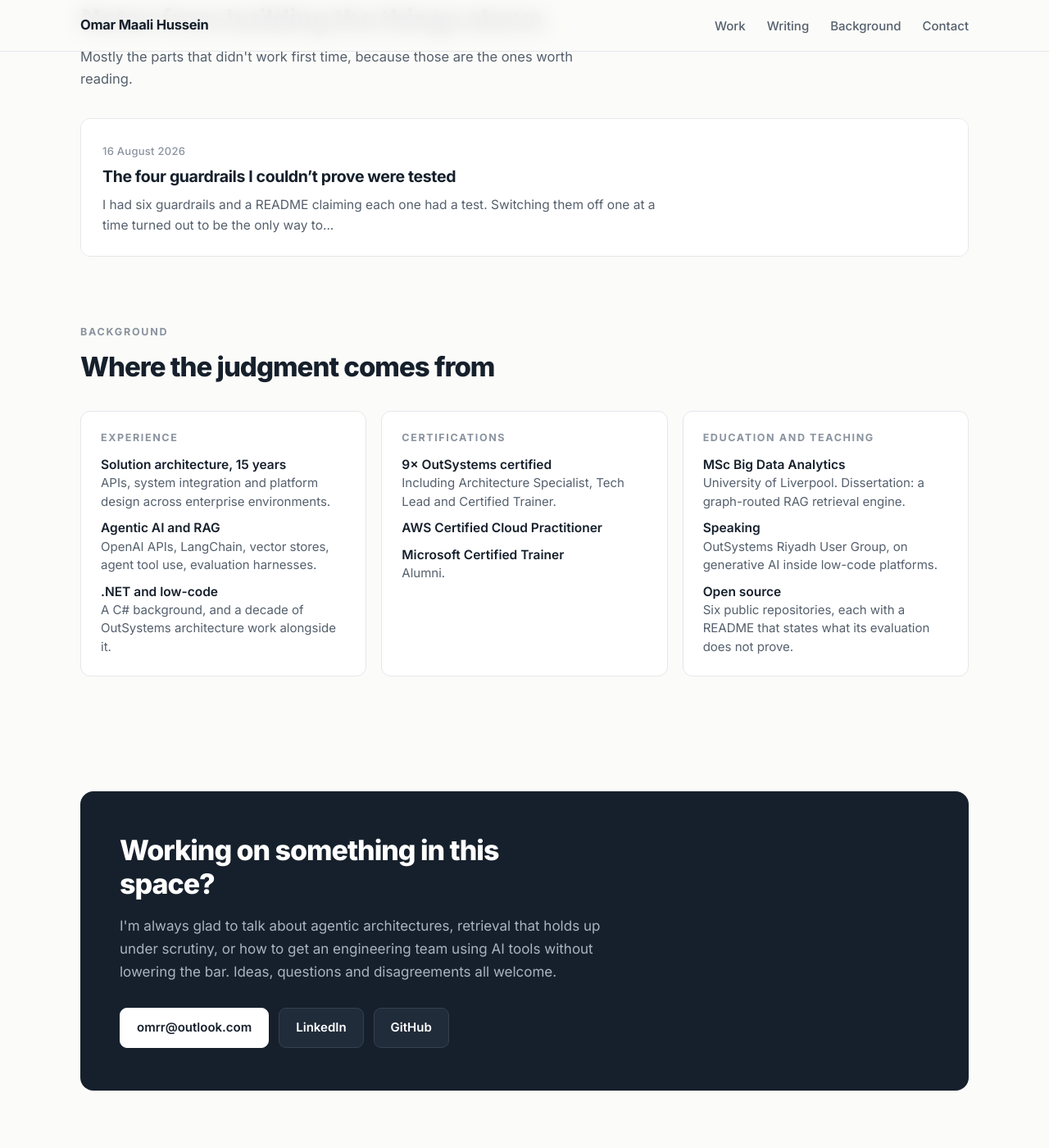
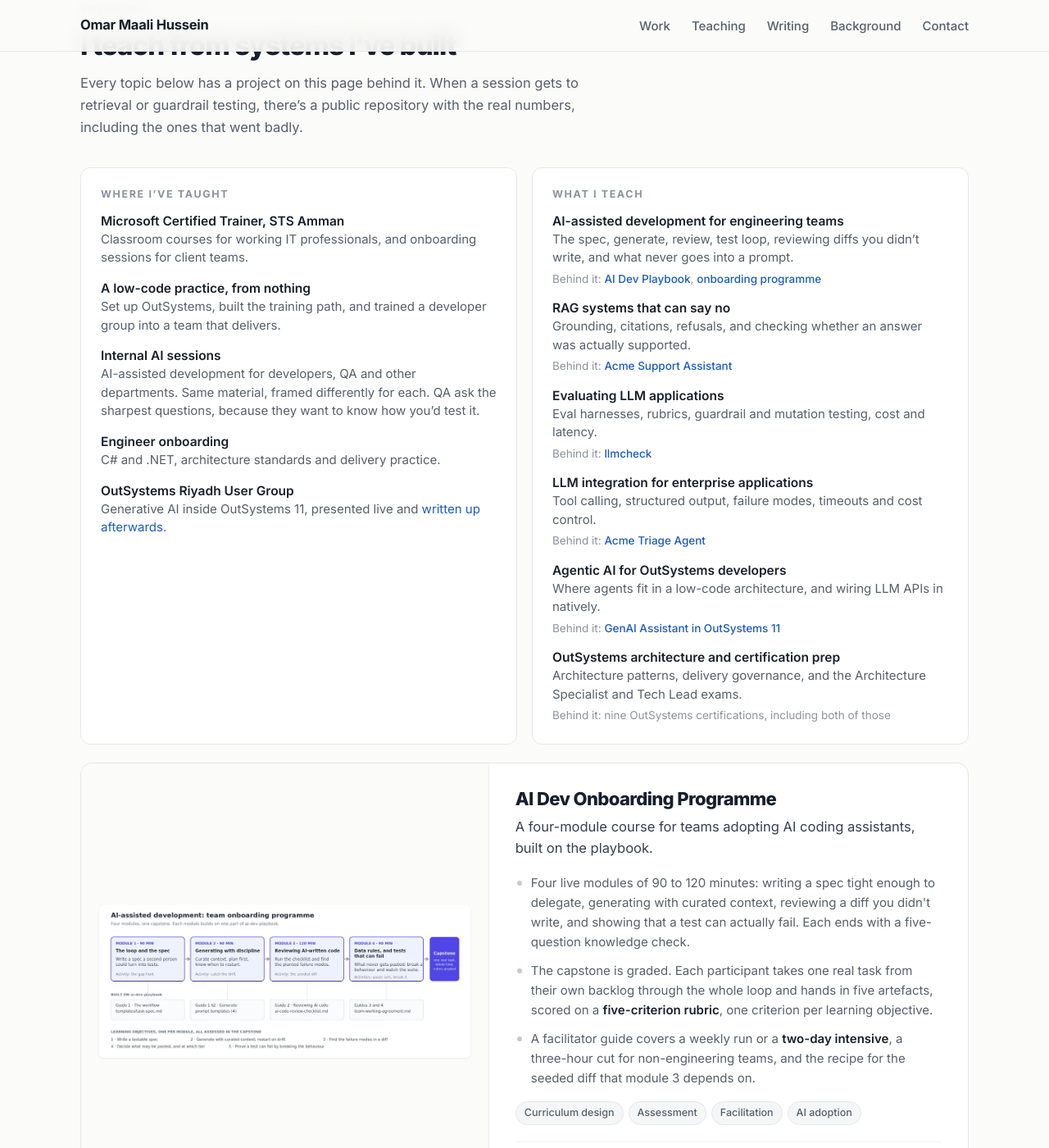
Before and after one commit to omarmaali/omarmaali.github.io, a Jekyll site: the page built from index.html, in a window 1280 px wide and 1400 px high, scrolled down 5349 px. Shown: the whole window at 82% size. Built offline with Jekyll 4.4.1, drawn with Linux system fonts in a browser that asks for light colours; some of the changed text lies outside the part shown.

Commit message:
Add teaching section.

```diff
--- a/_config.yml
+++ b/_config.yml
@@ -4,10 +4,11 @@
 # ---------------------------------------------------------------------------
 
 title: Omar Maali Hussein
-tagline: Solution Architect · AI Engineer
+tagline: Solution Architect · AI Engineer · Certified Trainer
 description: >-
-  Solution architect and AI engineer. Agentic systems, retrieval, and the
-  evaluation work most teams skip — published with the evidence.
+  Solution architect, AI engineer and certified trainer. Agentic systems,
+  retrieval, the evaluation work most teams skip, and teaching engineering
+  teams to build with AI. Published with the evidence.
 
 # The live address of the site. Change this if you move to a custom domain,
 # e.g. url: "https://omarmaali.com"
--- a/_data/projects.yml
+++ b/_data/projects.yml
@@ -35,12 +35,12 @@
 - title: Acme Triage Agent
   kicker: "An agent with full autonomy on reading and a hard gate on acting."
   image: acme-triage-agent
-  alt: "Architecture of a support triage agent: an autonomous agent loop that classifies, retrieves and drafts, five guardrails in the tool layer, then a human approval gate before any helpdesk write."
+  alt: "Architecture of a support triage agent: an autonomous agent loop that classifies, retrieves and drafts, six guardrails enforced in code, then a human approval gate before any helpdesk write."
   points:
     - "It reads a ticket, classifies it, drafts a grounded reply and proposes helpdesk actions. Then it stops. <b>Nothing reaches the helpdesk until a human approves it</b>, and customer replies can never be auto-approved at any setting."
-    - "Five guardrails enforced in the tool layer rather than the prompt, so removing a line from the system prompt cannot switch them off. Each has a test that fails if the guardrail is removed."
+    - "Six guardrails enforced in code rather than the prompt, so removing a line from the system prompt cannot switch them off. Each has a test that fails if the guardrail is removed."
     - "Auditing the finished code against its own README before publishing turned up <b>twelve real bugs</b>, including an ordering fault that could send a customer reply and then log it as failed. Every fix carries a regression test confirmed to fail against the old code."
-  note: "119 tests. Runs with or without an API key."
+  note: "130 tests. Runs with or without an API key."
   links:
     - text: "Repository"
       url: "https://github.com/omarmaali/acme-triage-agent"
@@ -86,3 +86,21 @@
     - text: "Read the write-up"
       url: "SITE_OUTSYSTEMS_ARTICLE"
   tags: [OutSystems, Low-code, LLM integration, Enterprise architecture]
+
+# --- Teaching -----------------------------------------------------------------
+# Entries with `group: teaching` render in the Teaching section, not under Work.
+
+- title: AI Dev Onboarding Programme
+  group: teaching
+  kicker: "A four-module course for teams adopting AI coding assistants, built on the playbook."
+  image: ai-dev-onboarding-program
+  alt: "Programme map: four modules of 90 to 120 minutes (the spec, generating with discipline, reviewing AI-written code, data rules and tests that can fail) leading to a rubric-graded capstone, each module built on one part of ai-dev-playbook."
+  points:
+    - "Four live modules of 90 to 120 minutes: writing a spec tight enough to delegate, generating with curated context, reviewing a diff you didn't write, and showing that a test can actually fail. Each ends with a five-question knowledge check."
+    - "The capstone is graded. Each participant takes one real task from their own backlog through the whole loop and hands in five artefacts, scored on a <b>five-criterion rubric</b>, one criterion per learning objective."
+    - "A facilitator guide covers a weekly run or a <b>two-day intensive</b>, a three-hour cut for non-engineering teams, and the recipe for the seeded diff that module 3 depends on."
+  note: "No cohort has run it yet, so it claims no participant outcomes."
+  links:
+    - text: "Repository"
+      url: "https://github.com/omarmaali/ai-dev-onboarding-program"
+  tags: [Curriculum design, Assessment, Facilitation, AI adoption]
--- /dev/null
+++ b/_includes/project-card.html
@@ -0,0 +1,32 @@
+{%- comment -%}
+  One project card. Used by the Work and Teaching sections of index.html.
+  Content lives in _data/projects.yml; entries with `group: teaching` render
+  under Teaching, everything else under Work.
+{%- endcomment -%}
+{% assign p = include.p %}
+{% assign anchor = p.title | downcase | replace: ' ', '-' | replace: '&', 'and' %}
+<article class="proj" id="{{ anchor }}">
+  <div class="shot">
+    <a href="{{ '/assets/img/' | append: p.image | append: '.webp' | relative_url }}"
+       title="Open the full-size diagram">
+      <img src="{{ '/assets/img/' | append: p.image | append: '-card.webp' | relative_url }}"
+           alt="{{ p.alt }}" loading="lazy" decoding="async">
+    </a>
+  </div>
+  <div class="body">
+    <h3>{{ p.title }}</h3>
+    <p class="kicker">{{ p.kicker }}</p>
+    <ul>
+      {% for pt in p.points %}<li>{{ pt }}</li>{% endfor %}
+    </ul>
+    <div class="tags">
+      {% for t in p.tags %}<span>{{ t }}</span>{% endfor %}
+    </div>
+    <div class="meta">
+      {% for l in p.links %}
+      <a href="{% if l.url == 'SITE_OUTSYSTEMS_ARTICLE' %}{{ site.outsystems_article }}{% else %}{{ l.url }}{% endif %}" rel="noopener">{{ l.text }} &rarr;</a>
+      {% endfor %}
+      {% if p.note %}<span class="note">{{ p.note }}</span>{% endif %}
+    </div>
+  </div>
+</article>
--- a/_layouts/default.html
+++ b/_layouts/default.html
@@ -19,6 +19,7 @@
     <nav>
       <ul>
         <li class="hide-sm"><a href="{{ '/#work' | relative_url }}">Work</a></li>
+        <li class="hide-sm"><a href="{{ '/#teaching' | relative_url }}">Teaching</a></li>
         <li><a href="{{ '/writing/' | relative_url }}" {% if page.url contains '/writing' %}aria-current="page"{% endif %}>Writing</a></li>
         <li class="hide-sm"><a href="{{ '/#credentials' | relative_url }}">Background</a></li>
         <li><a href="{{ '/#contact' | relative_url }}">Contact</a></li>
--- a/assets/css/style.css
+++ b/assets/css/style.css
@@ -175,6 +175,12 @@ section + section{padding-top:0}
 .contact .links a.solid{background:#fff;color:var(--ink);border-color:#fff}
 .contact .links a.solid:hover{background:#e9edf2;color:#000}
 
+/* --- teaching ------------------------------------------------------------ */
+.teach{display:grid;grid-template-columns:repeat(2,1fr);gap:18px;margin-bottom:22px}
+.teach .cred ul{gap:14px}
+.cred li .ref{display:block;margin-top:4px;font-size:13.5px;color:var(--faint)}
+.cred li .ref a{font-weight:500}
+
 /* --- footer -------------------------------------------------------------- */
 .foot{border-top:1px solid var(--line);padding:30px 0 46px}
 .foot .wrap{display:flex;flex-wrap:wrap;gap:14px;justify-content:space-between;
@@ -216,6 +222,7 @@ section + section{padding-top:0}
   .proj{grid-template-columns:1fr}
   .proj .shot{border-right:0;border-bottom:1px solid var(--line-soft);padding:18px}
   .creds{grid-template-columns:1fr}
+  .teach{grid-template-columns:1fr}
   .nav ul{gap:18px}
 }
 @media (max-width:680px){
--- a/index.html
+++ b/index.html
@@ -1,6 +1,6 @@
 ---
 layout: default
-title: Omar Maali Hussein — Solution Architect & AI Engineer
+title: Omar Maali Hussein — Solution Architect, AI Engineer & Trainer
 ---
 
 <section class="hero">
@@ -9,18 +9,21 @@ title: Omar Maali Hussein — Solution Architect & AI Engineer
     <h1>I build AI systems that know what they don&rsquo;t know.</h1>
     <p class="lede">
       Fifteen years designing enterprise systems, now spent on agentic AI, retrieval,
-      and the evaluation work most teams skip. Everything below is published with its
-      evidence, <em>including the results that went against me</em>.
+      and the evaluation work most teams skip. I also teach it, in English and Arabic.
+      Everything below is published with its evidence,
+      <em>including the results that went against me</em>.
     </p>
     <div class="cta">
       <a class="btn" href="#work">See the work</a>
+      <a class="btn ghost" href="#teaching">How I teach</a>
       <a class="btn ghost" href="#contact">Get in touch</a>
     </div>
     <div class="facts">
       <span><b>15 years</b> in solution architecture</span>
+      <span><b>Certified trainer</b> Microsoft &middot; OutSystems</span>
       <span><b>9&times;</b> OutSystems certified</span>
       <span><b>MSc</b> Big Data Analytics</span>
-      <span><b>6</b> published projects</span>
+      <span><b>7</b> published projects</span>
     </div>
   </div>
 </section>
@@ -75,7 +78,7 @@ title: Omar Maali Hussein — Solution Architect & AI Engineer
           fails, and a rollout that starts with a small pilot on low-risk work rather
           than a tool announcement.
         </p>
-        <p class="ref">Worked through in <a href="#ai-dev-playbook">AI Dev Playbook</a></p>
+        <p class="ref">Worked through in <a href="#ai-dev-playbook">AI Dev Playbook</a> and the <a href="#ai-dev-onboarding-programme">onboarding programme</a></p>
       </div>
     </div>
   </div>
@@ -93,32 +96,49 @@ title: Omar Maali Hussein — Solution Architect & AI Engineer
     </div>
 
     {% for p in site.data.projects %}
-    {% assign anchor = p.title | downcase | replace: ' ', '-' | replace: '&', 'and' %}
-    <article class="proj" id="{{ anchor }}">
-      <div class="shot">
-        <a href="{{ '/assets/img/' | append: p.image | append: '.webp' | relative_url }}"
-           title="Open the full-size diagram">
-          <img src="{{ '/assets/img/' | append: p.image | append: '-card.webp' | relative_url }}"
-               alt="{{ p.alt }}" loading="lazy" decoding="async">
-        </a>
+    {% if p.group == 'teaching' %}{% continue %}{% endif %}
+    {% include project-card.html p=p %}
+    {% endfor %}
+  </div>
+</section>
+
+<section id="teaching">
+  <div class="wrap">
+    <div class="shead">
+      <p class="label">Teaching</p>
+      <h2>I teach from systems I&rsquo;ve built</h2>
+      <p>
+        Every topic below has a project on this page behind it. When a session gets to
+        retrieval or guardrail testing, there&rsquo;s a public repository with the real
+        numbers, including the ones that went badly.
+      </p>
+    </div>
+    <div class="teach">
+      <div class="cred">
+        <h4>Where I&rsquo;ve taught</h4>
+        <ul>
+          <li><b>Microsoft Certified Trainer, STS Amman</b> Classroom courses for working IT professionals, and onboarding sessions for client teams.</li>
+          <li><b>A low-code practice, from nothing</b> Set up OutSystems, built the training path, and trained a developer group into a team that delivers.</li>
+          <li><b>Internal AI sessions</b> AI-assisted development for developers, QA and other departments. Same material, framed differently for each. QA ask the sharpest questions, because they want to know how you&rsquo;d test it.</li>
+          <li><b>Engineer onboarding</b> C# and .NET, architecture standards and delivery practice.</li>
+          <li><b>OutSystems Riyadh User Group</b> Generative AI inside OutSystems 11, presented live and <a href="{{ site.outsystems_article }}" rel="noopener">written up afterwards</a>.</li>
+        </ul>
       </div>
-      <div class="body">
-        <h3>{{ p.title }}</h3>
-        <p class="kicker">{{ p.kicker }}</p>
+      <div class="cred">
+        <h4>What I teach</h4>
         <ul>
-          {% for pt in p.points %}<li>{{ pt }}</li>{% endfor %}
+          <li><b>AI-assisted development for engineering teams</b> The spec, generate, review, test loop, reviewing diffs you didn&rsquo;t write, and what never goes into a prompt. <span class="ref">Behind it: <a href="#ai-dev-playbook">AI Dev Playbook</a>, <a href="#ai-dev-onboarding-programme">onboarding programme</a></span></li>
+          <li><b>RAG systems that can say no</b> Grounding, citations, refusals, and checking whether an answer was actually supported. <span class="ref">Behind it: <a href="#acme-support-assistant">Acme Support Assistant</a></span></li>
+          <li><b>Evaluating LLM applications</b> Eval harnesses, rubrics, guardrail and mutation testing, cost and latency. <span class="ref">Behind it: <a href="#llmcheck">llmcheck</a></span></li>
+          <li><b>LLM integration for enterprise applications</b> Tool calling, structured output, failure modes, timeouts and cost control. <span class="ref">Behind it: <a href="#acme-triage-agent">Acme Triage Agent</a></span></li>
+          <li><b>Agentic AI for OutSystems developers</b> Where agents fit in a low-code architecture, and wiring LLM APIs in natively. <span class="ref">Behind it: <a href="#generative-ai-assistant-in-outsystems-11">GenAI Assistant in OutSystems 11</a></span></li>
+          <li><b>OutSystems architecture and certification prep</b> Architecture patterns, delivery governance, and the Architecture Specialist and Tech Lead exams. <span class="ref">Behind it: nine OutSystems certifications, including both of those</span></li>
         </ul>
-        <div class="tags">
-          {% for t in p.tags %}<span>{{ t }}</span>{% endfor %}
-        </div>
-        <div class="meta">
-          {% for l in p.links %}
-          <a href="{% if l.url == 'SITE_OUTSYSTEMS_ARTICLE' %}{{ site.outsystems_article }}{% else %}{{ l.url }}{% endif %}" rel="noopener">{{ l.text }} &rarr;</a>
-          {% endfor %}
-          {% if p.note %}<span class="note">{{ p.note }}</span>{% endif %}
-        </div>
       </div>
-    </article>
+    </div>
+
+    {% for p in site.data.projects %}
+    {% if p.group == 'teaching' %}{% include project-card.html p=p %}{% endif %}
     {% endfor %}
   </div>
 </section>
@@ -176,11 +196,11 @@ title: Omar Maali Hussein — Solution Architect & AI Engineer
         </ul>
       </div>
       <div class="cred">
-        <h4>Education and teaching</h4>
+        <h4>Education</h4>
         <ul>
           <li><b>MSc Big Data Analytics</b> University of Liverpool. Dissertation: a graph-routed RAG retrieval engine.</li>
-          <li><b>Speaking</b> OutSystems Riyadh User Group, on generative AI inside low-code platforms.</li>
-          <li><b>Open source</b> Six public repositories, each with a README that states what its evaluation does not prove.</li>
+          <li><b>BSc Computer Science</b> University of Jordan.</li>
+          <li><b>Open source</b> Six public repositories, each with a README that states what it does not prove.</li>
         </ul>
       </div>
     </div>
@@ -192,8 +212,9 @@ title: Omar Maali Hussein — Solution Architect & AI Engineer
     <h2>Working on something in this space?</h2>
     <p>
       I'm always glad to talk about agentic architectures, retrieval that holds up under
-      scrutiny, or how to get an engineering team using AI tools without lowering the bar.
-      Ideas, questions and disagreements all welcome.
+      scrutiny, how to get an engineering team using AI tools without lowering the bar,
+      or a workshop for a team that&rsquo;s just starting on it. Ideas, questions and
+      disagreements all welcome.
     </p>
     <div class="links">
       <a class="solid" data-email data-email-text href="mailto:">Email</a>
```
Also changed, not shown: assets/img/acme-triage-agent-card.webp, assets/img/acme-triage-agent.webp, assets/img/ai-dev-onboarding-program-card.webp (added), assets/img/ai-dev-onboarding-program.webp (added), assets/img/og-card.png, 1 other file.
